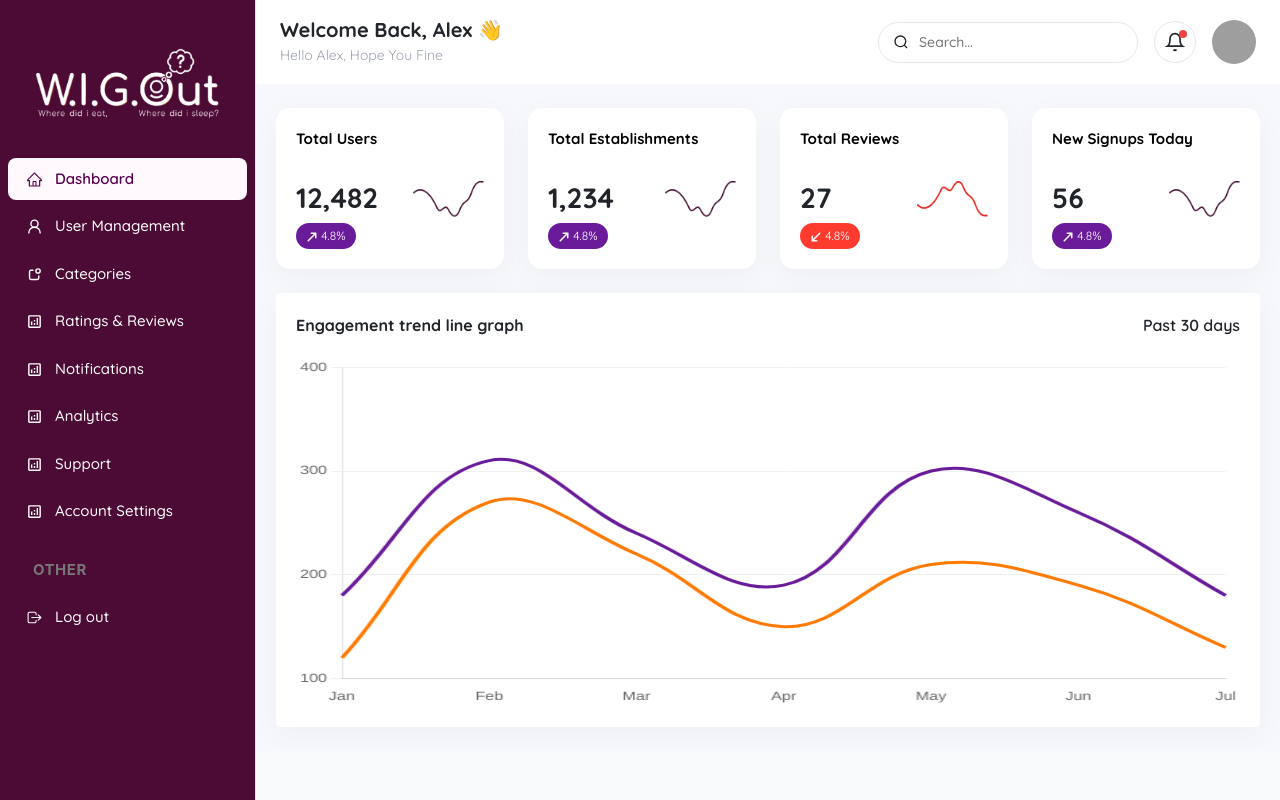
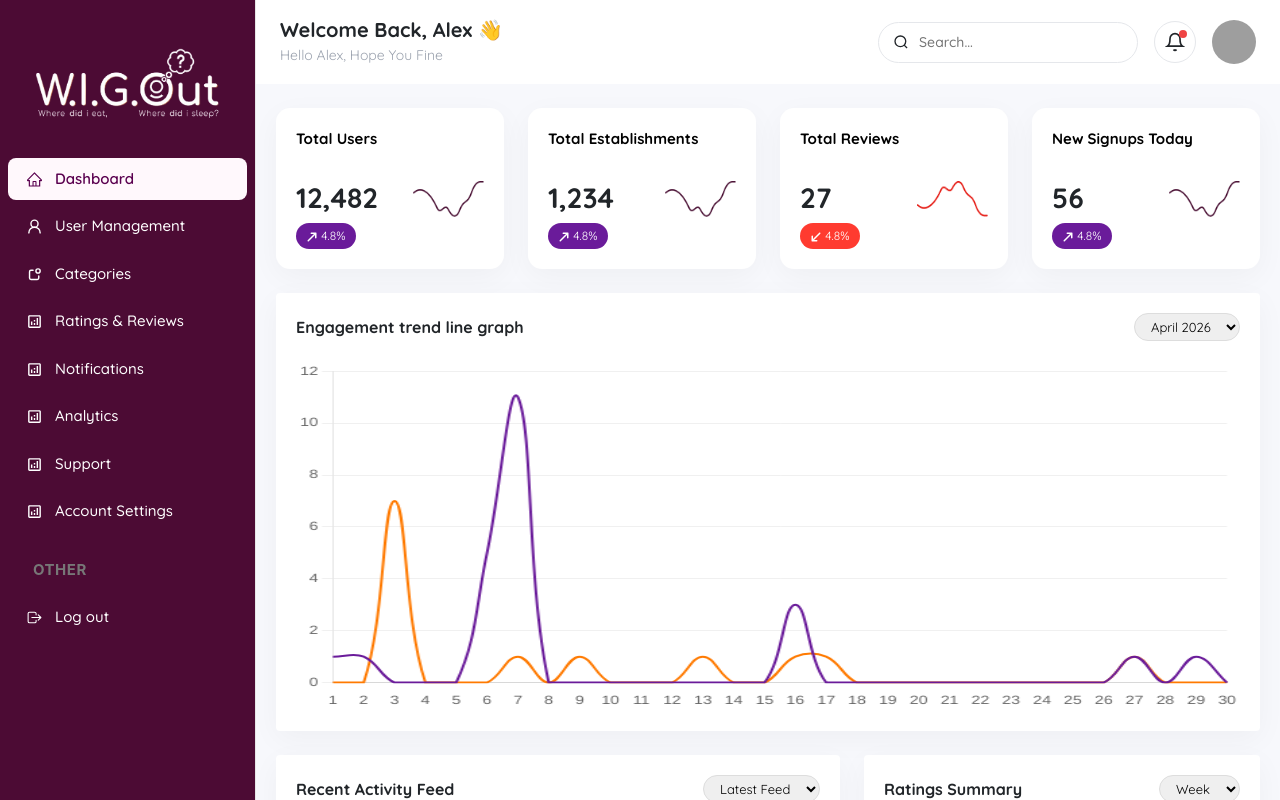
Before and after one commit to 0SyedAli/wigout, a Next.js app: page /dashboard in a window 1280 px wide. Built offline with nearby package versions, Linux system fonts and the light colour scheme; grey boxes are pictures that could not be loaded.

Commit message:
about sections content change in lp

```diff
--- a/src/app/(admin)/dashboard/page.jsx
+++ b/src/app/(admin)/dashboard/page.jsx
@@ -24,21 +24,116 @@ ChartJS.register(
   Legend
 );
 const lineData = {
-  labels: ["Jan", "Feb", "Mar", "Apr", "May", "Jun", "Jul"],
+  labels: [
+    "1",
+    "2",
+    "3",
+    "4",
+    "5",
+    "6",
+    "7",
+    "8",
+    "9",
+    "10",
+    "11",
+    "12",
+    "13",
+    "14",
+    "15",
+    "16",
+    "17",
+    "18",
+    "19",
+    "20",
+    "21",
+    "22",
+    "23",
+    "24",
+    "25",
+    "26",
+    "27",
+    "28",
+    "29",
+    "30"
+  ],
   datasets: [
     {
-      label: 'Top "Go Again" Spots',
-      data: [180, 310, 240, 190, 300, 260, 180],
+      // label: 'Top "Go Again" Spots',
+      data: [
+        1,
+        1,
+        0,
+        0,
+        0,
+        5,
+        11,
+        0,
+        0,
+        0,
+        0,
+        0,
+        0,
+        0,
+        0,
+        3,
+        0,
+        0,
+        0,
+        0,
+        0,
+        0,
+        0,
+        0,
+        0,
+        0,
+        1,
+        0,
+        1,
+        0
+      ],
       borderColor: "#6A1B9A",
       tension: 0.4,
       pointRadius: 0,
+      borderWidth: 2,
     },
     {
-      label: 'Top "Avoid" Spots',
-      data: [120, 270, 220, 150, 210, 190, 130],
+      // label: 'Top "Avoid" Spots',
+      data: [
+        0,
+        0,
+        7,
+        0,
+        0,
+        0,
+        1,
+        0,
+        1,
+        0,
+        0,
+        0,
+        1,
+        0,
+        0,
+        1,
+        1,
+        0,
+        0,
+        0,
+        0,
+        0,
+        0,
+        0,
+        0,
+        0,
+        1,
+        0,
+        0,
+        0
+      ],
       borderColor: "#FF7A00",
       tension: 0.4,
       pointRadius: 0,
+      borderWidth: 2,
     },
   ],
 };
@@ -56,7 +151,7 @@ const lineOptions = {
   scales: {
     y: {
       grid: { color: "#f0f0f0" },
-      ticks: { stepSize: 100 },
+      // ticks: { stepSize: 100 },
     },
     x: { grid: { display: false } },
   },
@@ -92,14 +187,28 @@ export default function Dashboard() {
 
       {/* ================= FEED + RATINGS ================= */}
       <div className="row g-4 mb-4">
+        <div className="col-12">
+          <div className="card clean-card">
+            <div className="card-header clean-header">
+              <span className="fw-bold">Engagement trend line graph</span>
+              <select className="clean-select">
+                <option>April 2026</option>
+                <option>May 2026</option>
+              </select>
+            </div>
 
+            <div className="card-body w0-line-canva">
+              <Line data={lineData} options={lineOptions} />
+            </div>
+          </div>
+        </div>
         {/* Activity Feed */}
-        {/* <div className="col-lg-7">
+        <div className="col-lg-7">
           <div className="card clean-card h-100">
             <div className="card-header clean-header">
               <span className="fw-bold">Recent Activity Feed</span>
               <select className="clean-select">
-                <option>Latest Ratings</option>
+                <option>Latest Feed</option>
               </select>
             </div>
 
@@ -109,10 +218,10 @@ export default function Dashboard() {
               <Activity type="helpful" badge="+ Helpful" />
             </div>
           </div>
-        </div> */}
+        </div>
 
         {/* Ratings */}
-        {/* <div className="col-lg-5">
+        <div className="col-lg-5">
           <div className="card clean-card h-100">
             <div className="card-header clean-header">
               <span className="fw-bold">Ratings Summary</span>
@@ -151,21 +260,13 @@ export default function Dashboard() {
               </div>
             </div>
           </div>
-        </div> */}
+        </div>
+
 
       </div>
 
       {/* ================= LINE GRAPH ================= */}
-      <div className="card clean-card">
-        <div className="card-header clean-header">
-          <span className="fw-bold">Engagement trend line graph</span>
-          <span className="muted">Past 30 days</span>
-        </div>
 
-        <div className="card-body w0-line-canva">
-          <Line data={lineData} options={lineOptions} />
-        </div>
-      </div>
 
     </div>
   );
--- a/src/components/lp/About.jsx
+++ b/src/components/lp/About.jsx
@@ -22,10 +22,10 @@ export default function About() {
           <div className="col-md-6" data-aos="fade-left">
             <h2>About W.I.G Out</h2>
             <p className="mt-3">
-              Lorem ipsum dolor sit amet, consectetur adipiscing elit, sed do eiusmod tempor incididunt ut labore et dolore magna aliqua. Ut enim ad minim veniam, quis nostrud exercitation ullamco laboris nisi ut aliquip ex ea commodo consequat. Duis aute irure dolor in reprehenderit in voluptate velit esse cillum dolore eu fugiat nulla pariatur. Excepteur sint occaecat cupidatat non proident, sunt in culpa qui officia deserunt mollit anim id est laborum.
+              Hello, my name is Kerrie Dewey, I don't know about you but remembering everywhere my husband and I go is sometimes way more difficult than we would think it is. Which restaurants we've tried and which ones we haven’t. What we ate or did they have my favorite salad dressing? And what was our server’s name at that new place we tried? These questions came up every time we decided to go out and not only restaurants. My husband's job takes him away from home so if we want to see each other throughout the week I get a hotel room nearby. But which hotel was clean and which one had good water pressure? Or all those small cafes, or mini vacation getaways. It’s hard remembering it all. One day I told my husband, “there should be an app that reminds you of where you’ve been and if you liked it or hated it.” And so the idea was born!
             </p>
             <p>
-              Sed ut perspiciatis unde omnis iste natus error sit voluptatem accusantium doloremque laudantium, totam rem aperiam, eaque ipsa quae ab illo inventore veritatis et quasi architecto beatae vitae dicta sunt explicabo.
+              I am blessed to be married to the most amazing man! His love and support, along with my family’s patients during this stressful and chaotic year are why my idea became a reality, an actual app. Thank you all so much for believing in me! And to all that download this app, thank you and i hope it helps you as much as it is helping us!
             </p>
           </div>
 
```
Also changed, not shown: src/app/(auth)/auth/resetPassword/page.jsx (line endings or trailing spaces).
